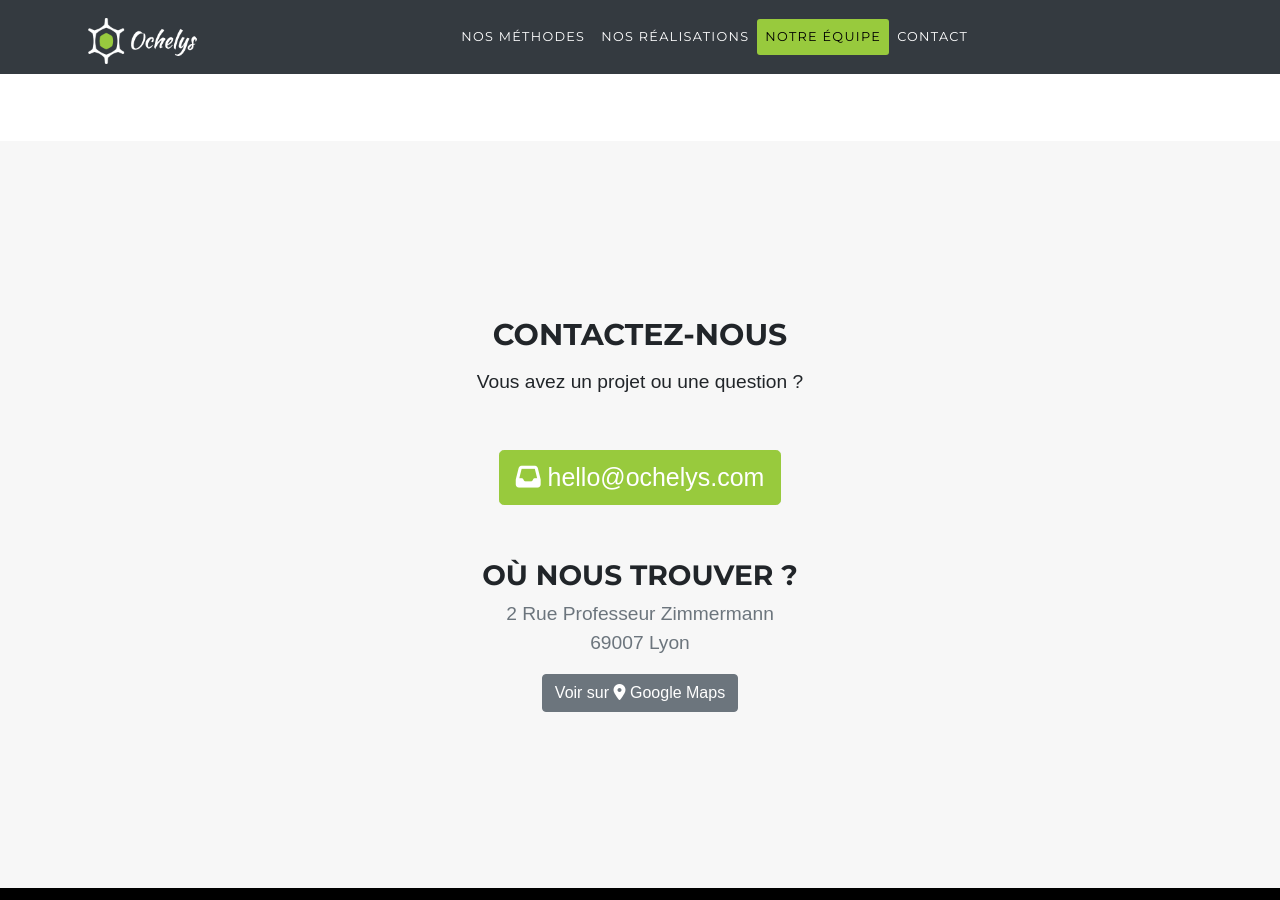
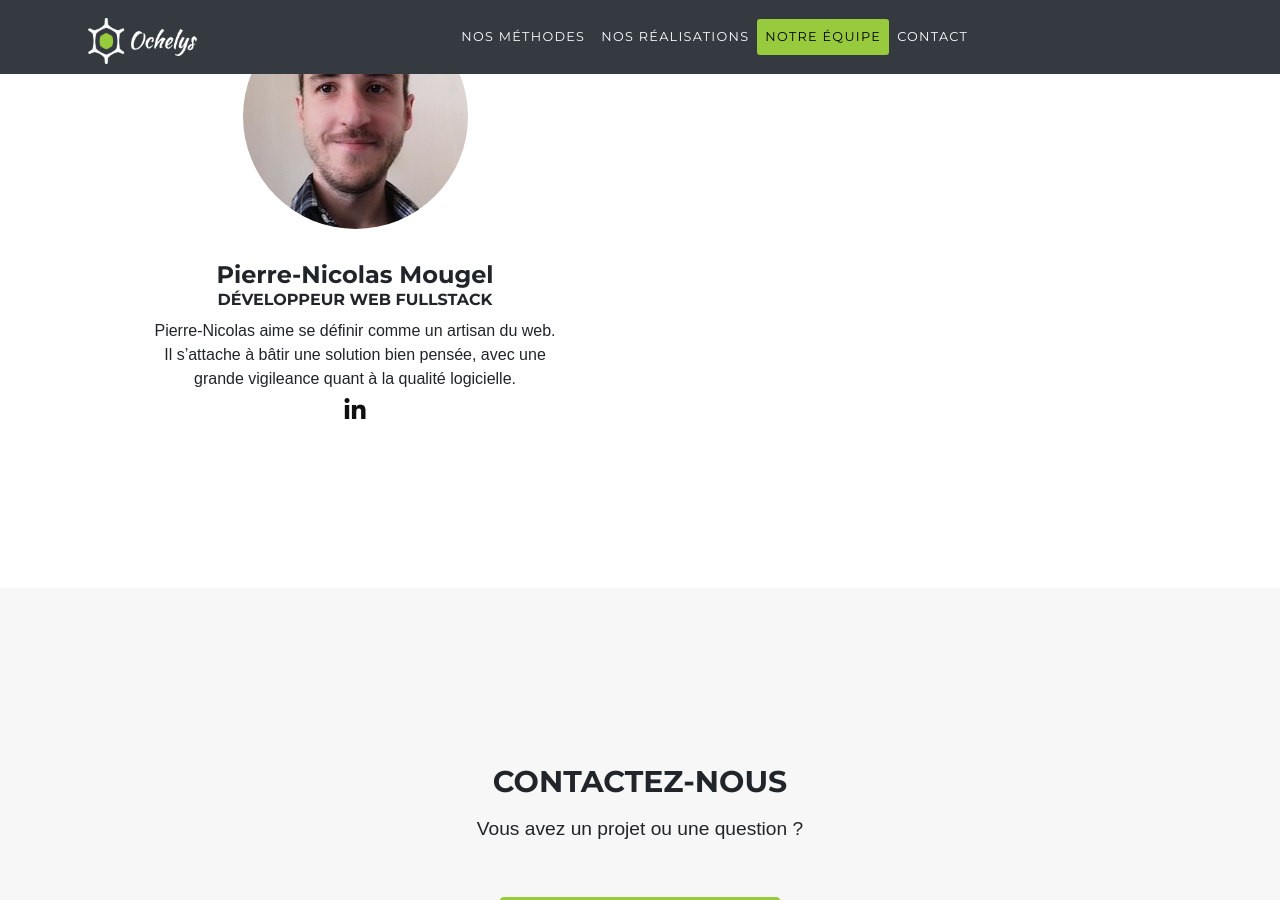
Before and after one commit to Ochelys/ochelys.github.io, a Jekyll site: the page built from index.md, in a window 1280 px wide and 900 px high, scrolled down 5139 px. Built offline with Jekyll 4.4.1, drawn with Linux system fonts in a browser that asks for light colours; nearby versions of some CDN libraries; some web fonts are replaced.

Commit message:
Welcome Pierre-Nicolas!

```diff
--- a/_layouts/home.html
+++ b/_layouts/home.html
@@ -143,6 +143,15 @@ layout: default
           <li><a href="https://www.linkedin.com/in/benjamin-carrierre-b1032525/" title="Benjamin sur LinkedIn"><i class="fa fa-linkedin"></i><span class="sr-only">Benjamin sur LinkedIn</span></a></li>
         </ul>
       </div>
+      <div class="col-sm-6 team-member">
+        <img src="{{ site.baseurl }}/images/pierre-nicolas.jpg" alt="Pierre-Nicolas Mougel" class="img-fluid rounded-circle">
+        <h3 class="h4">Pierre-Nicolas Mougel</h3>
+        <h4 class="h6">développeur web fullstack</h4>
+        <p class="bio">Pierre-Nicolas aime se définir comme un artisan du web. Il s’attache à bâtir une solution bien pensée, avec une grande vigileance quant à la qualité logicielle.</p>
+        <ul class="list-inline social-buttons">
+          <li><a href="https://www.linkedin.com/in/pierre-nicolas-mougel-3ba91848/" title="Pierre-Nicolas sur LinkedIn"><i class="fa fa-linkedin"></i><span class="sr-only">Pierre-Nicolas sur LinkedIn</span></a></li>
+        </ul>
+      </div>
     </div>
   </div>
 </section>
```
Also changed, not shown: images/pierre-nicolas.jpg (added).
